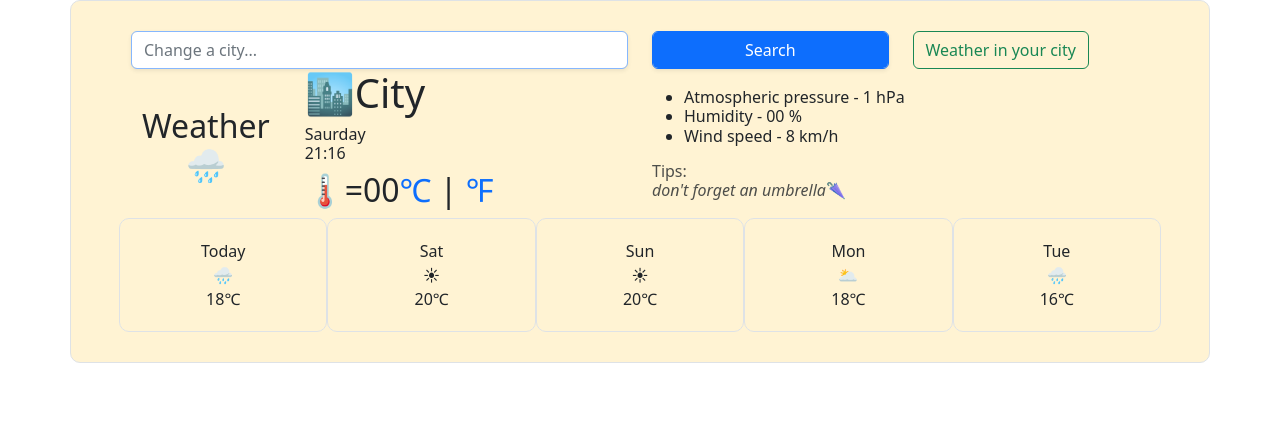
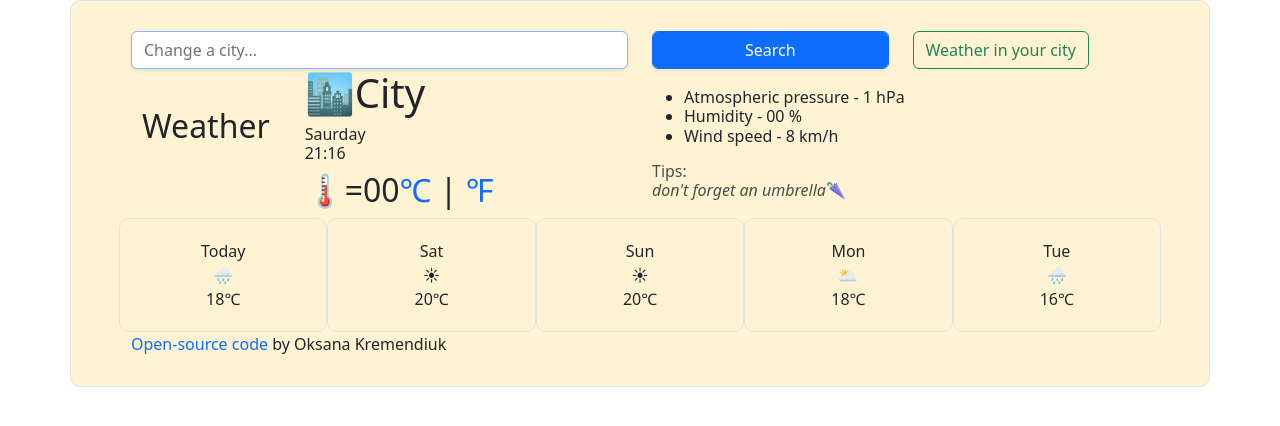
Before and after one commit to OksanaKremendiuk/Weather-app-try, a plain HTML site: page index.html in a window 1280 px wide. Drawn offline with nearby package versions, Linux system fonts and the light colour scheme.

Commit message:
add link to GitHub

```diff
--- a/index.html
+++ b/index.html
@@ -51,7 +51,7 @@
           <h2>
             <br />
             <span class="current-weather">Weather</span>
-            <div>🌧</div>
+            <!-- <div>🌧</div> -->
           </h2>
         </div>
         <div class="col-sm-4">
@@ -99,6 +99,16 @@
         <div class="col-sm padding border">Mon<br />🌥<br />18℃</div>
         <div class="col-sm padding border">Tue<br />🌧<br />16℃</div>
       </div>
+      <footer>
+        <span
+          ><a
+            href="https://github.com/OksanaKremendiuk/Weather-app-try"
+            target="_blank"
+            >Open-source code</a
+          >
+          by Oksana Kremendiuk</span
+        >
+      </footer>
     </div>
     <script src="src/index.js"></script>
   </body>
```
